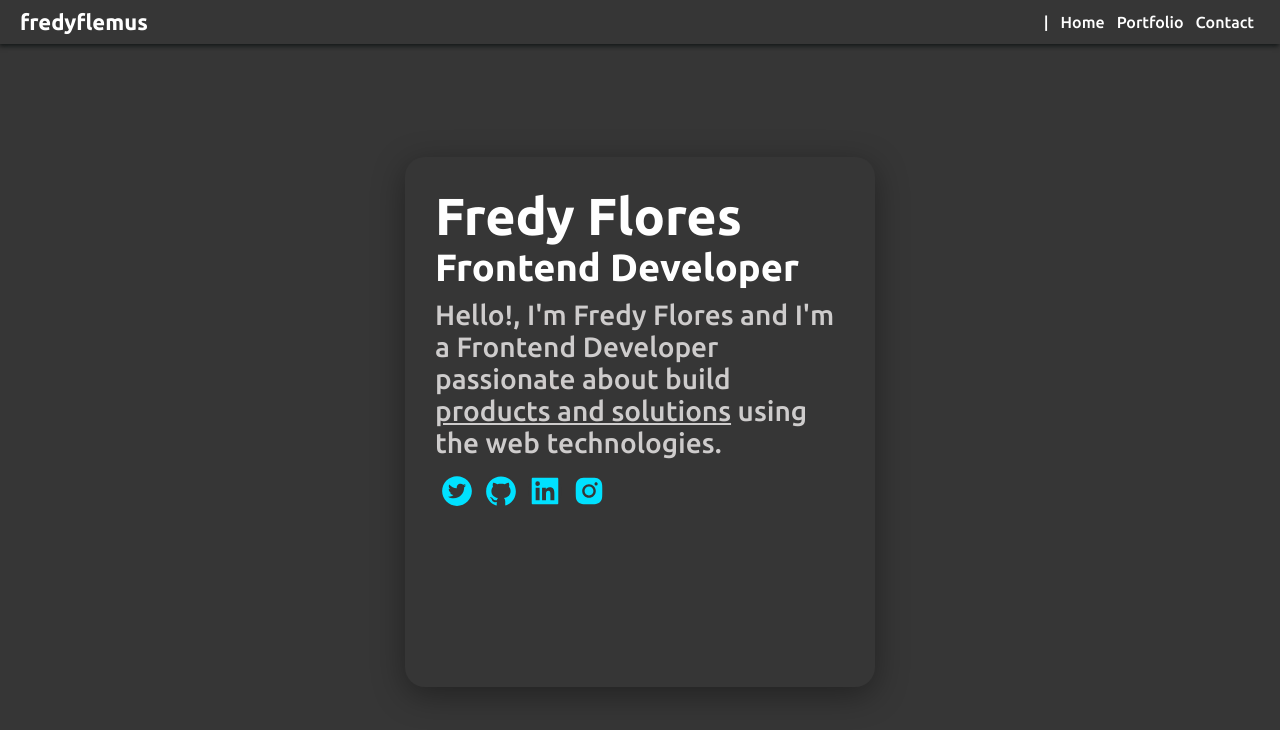
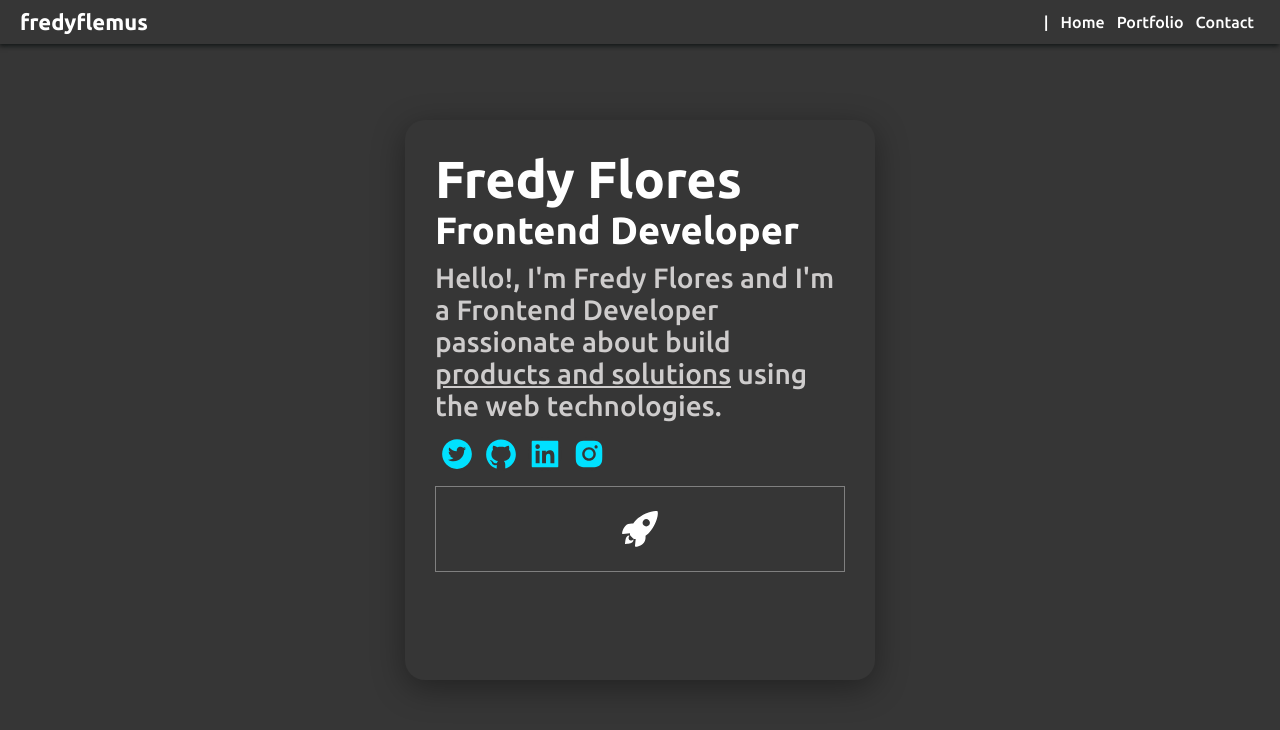
Before and after one commit to fredydlemus/myPage, a React app: page /#/ in a window 1280 px wide. Shown: the top 730 px of the page. Built offline with nearby package versions, Linux system fonts and the light colour scheme.

Commit message:
[FIX] UI

```diff
--- a/src/pages/Home.jsx
+++ b/src/pages/Home.jsx
@@ -3,7 +3,7 @@ import '../styles/Home.scss';
 import InConstructionMessage from '../components/InConstructionMessage';
 import SocialButton from '../components/SocialButton';
 import Photo from '../assets/me2021.jpg';
-
+import {IoIosRocket} from 'react-icons/io';
 import {AiFillTwitterCircle, AiFillGithub, AiFillLinkedin, AiFillInstagram} from 'react-icons/ai';
 import fredy from '../data/personalInformation';
 
@@ -38,7 +38,9 @@ const Home = () => {
                         />
                     </section>
                 </section>
-
+                <div className='rocket'>
+                    <IoIosRocket size='44px'/>
+                </div>
             </div>
         </section>
     );
--- a/src/styles/Header.scss
+++ b/src/styles/Header.scss
@@ -7,6 +7,8 @@
   -moz-box-shadow: -1px 2px 5px 0px rgba(4, 10, 10, 0.75);
   box-shadow: -1px 2px 5px 0px rgba(4, 10, 10, 0.75);
   padding: 7px 20px;
+  position: absolute;
+  width: 100%;
 
   &_logo {
     display: flex;
--- a/src/styles/Home.scss
+++ b/src/styles/Home.scss
@@ -1,6 +1,6 @@
 .Home {
   width: 100%;
-  height: calc(100vh - 44px);
+  height: 100vh;
   display: flex;
   justify-content: center;
   align-items: center;
@@ -35,6 +35,13 @@
         display: flex;
       }
     }
+    .rocket {
+      display: flex;
+      align-items: center;
+      justify-content: center;
+      border: 1px solid gray;
+      padding: 20px;
+    }
   }
   @media screen and (min-width: 768px) {
     .Hero-wrapper {
```
